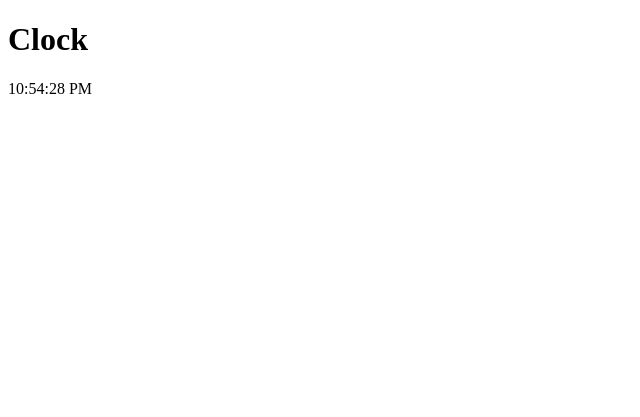
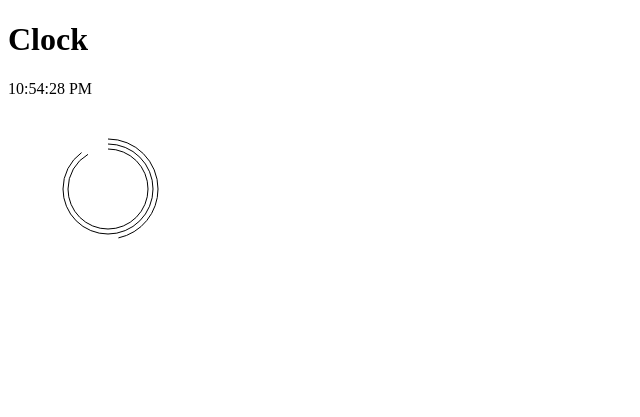
Before and after one commit to domingasp/html_basic_clock, a plain HTML site: page index.html in a window 1280 px wide. Shown: the whole page, without its empty margins (0-640 px from the left). Drawn offline with Linux system fonts and the light colour scheme.

Commit message:
Added three small arcs which move to represent the current time.

```diff
--- a/index.html
+++ b/index.html
@@ -10,6 +10,7 @@
         <h1>Clock</h1>
 
         <p id="currentTimeP">00:00:00</p>
+        <canvas id="clockCanvas" width="300" height="300"></canvas>
 
         <script src="scripts/script.js"></script>
     </body>
--- a/scripts/script.js
+++ b/scripts/script.js
@@ -1,7 +1,35 @@
+// Sets an interval of 1 second
 window.setInterval(function() {
+    // Gets the current time
     var time = new Date();
 
+    // Sets web elements to variables for manipulation
     var currentTimeLabel = document.getElementById("currentTimeP");
-    currentTimeLabel.innerHTML = time.toLocaleTimeString()
+    var currentTimeCanvas = document.getElementById("clockCanvas");
+    var ctx = currentTimeCanvas.getContext("2d");
+
+    // Sets the time label to the current time
+    currentTimeLabel.innerHTML = time.toLocaleTimeString();
+
+    // Calculates the different angles for seconds, minutes and hours for the arcs.
+    secondsAngle = (time.getSeconds() * 6) - 90;
+    minutesAngle = (time.getMinutes() * 6) - 90;
+    hoursAngle = (time.getHours() * 15) - 90;
+
+    // Clears the canvas
+    ctx.clearRect(0, 0, currentTimeCanvas.width, currentTimeCanvas.height);
+
+    // Draws three separate arcs; seconds, minutes and hours (in that order)
+    ctx.beginPath();
+    ctx.arc(100, 75, 50, (-90 / 180) * Math.PI, (secondsAngle / 180) * Math.PI);
+    ctx.stroke();
+
+    ctx.beginPath();
+    ctx.arc(100, 75, 45, (-90 / 180) * Math.PI, (minutesAngle / 180) * Math.PI);
+    ctx.stroke();
+
+    ctx.beginPath();
+    ctx.arc(100, 75, 40, (-90 / 180) * Math.PI, (hoursAngle / 180) * Math.PI);
+    ctx.stroke();
 
 }, 1000);
```
